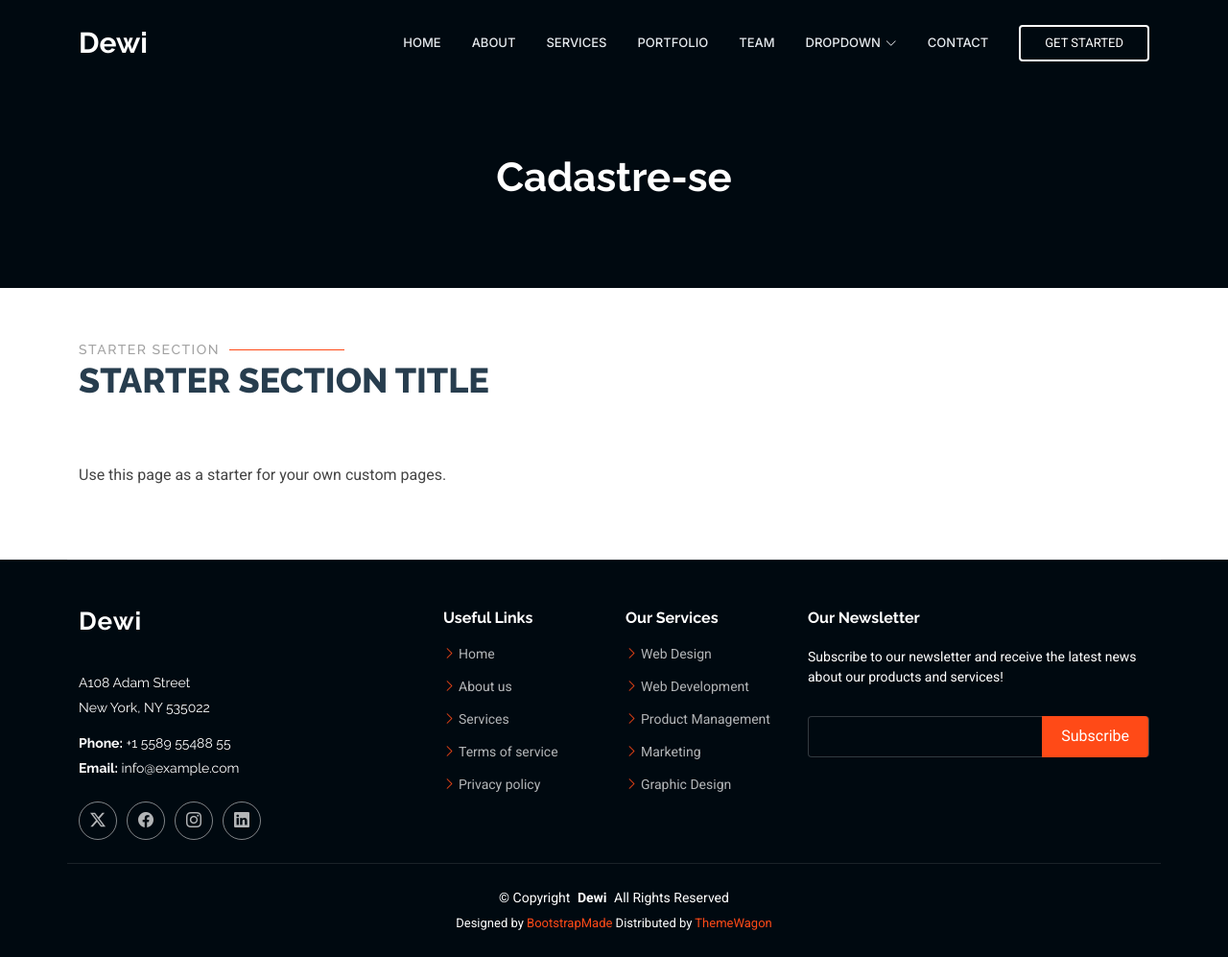
After one commit to Andresxxyz/auraBank, a PHP site: page /cadastro.html in a window 1280 px wide. The commit adds this page. Shown: the whole page at 96% size. Run offline with PHP 8.4, Linux system fonts and the light colour scheme.

Commit message:
faz meu fi

```diff
--- a/assets/css/main.css
+++ b/assets/css/main.css
@@ -963,6 +963,7 @@ section,
   border-radius: 4px;
   transition: 0.3s;
   text-transform: uppercase;
+  font-weight: BOLD;
 }
 
 .hero .btn-get-started:hover {
--- /dev/null
+++ b/cadastro.html
@@ -0,0 +1,206 @@
+<!DOCTYPE html>
+<html lang="en">
+
+<head>
+  <meta charset="utf-8">
+  <meta content="width=device-width, initial-scale=1.0" name="viewport">
+  <title>Cadastre-se</title>
+  <meta name="description" content="">
+  <meta name="keywords" content="">
+
+  <!-- Favicons -->
+  <link href="assets/img/favicon.png" rel="icon">
+  <link href="assets/img/apple-touch-icon.png" rel="apple-touch-icon">
+
+  <!-- Fonts -->
+  <link href="https://fonts.googleapis.com" rel="preconnect">
+  <link href="https://fonts.gstatic.com" rel="preconnect" crossorigin>
+  <link href="https://fonts.googleapis.com/css2?family=Roboto:ital,wght@0,100;0,300;0,400;0,500;0,700;0,900;1,100;1,300;1,400;1,500;1,700;1,900&family=Raleway:ital,wght@0,100;0,200;0,300;0,400;0,500;0,600;0,700;0,800;0,900;1,100;1,200;1,300;1,400;1,500;1,600;1,700;1,800;1,900&family=Inter:wght@100;200;300;400;500;600;700;800;900&display=swap" rel="stylesheet">
+
+  <!-- Vendor CSS Files -->
+  <link href="assets/vendor/bootstrap/css/bootstrap.min.css" rel="stylesheet">
+  <link href="assets/vendor/bootstrap-icons/bootstrap-icons.css" rel="stylesheet">
+  <link href="assets/vendor/aos/aos.css" rel="stylesheet">
+  <link href="assets/vendor/glightbox/css/glightbox.min.css" rel="stylesheet">
+  <link href="assets/vendor/swiper/swiper-bundle.min.css" rel="stylesheet">
+
+  <!-- Main CSS File -->
+  <link href="assets/css/main.css" rel="stylesheet">
+
+  <!-- =======================================================
+  * Template Name: Dewi
+  * Template URL: https://bootstrapmade.com/dewi-free-multi-purpose-html-template/
+  * Updated: Aug 07 2024 with Bootstrap v5.3.3
+  * Author: BootstrapMade.com
+  * License: https://bootstrapmade.com/license/
+  ======================================================== -->
+</head>
+
+<body class="starter-page-page">
+
+  <header id="header" class="header d-flex align-items-center fixed-top">
+    <div class="container-fluid container-xl position-relative d-flex align-items-center">
+
+      <a href="index.html" class="logo d-flex align-items-center me-auto">
+        <!-- Uncomment the line below if you also wish to use an image logo -->
+        <!-- <img src="assets/img/logo.png" alt=""> -->
+        <h1 class="sitename">Dewi</h1>
+      </a>
+
+      <nav id="navmenu" class="navmenu">
+        <ul>
+          <li><a href="#hero">Home</a></li>
+          <li><a href="#about">About</a></li>
+          <li><a href="#services">Services</a></li>
+          <li><a href="#portfolio">Portfolio</a></li>
+          <li><a href="#team">Team</a></li>
+          <li class="dropdown"><a href="#"><span>Dropdown</span> <i class="bi bi-chevron-down toggle-dropdown"></i></a>
+            <ul>
+              <li><a href="#">Dropdown 1</a></li>
+              <li class="dropdown"><a href="#"><span>Deep Dropdown</span> <i class="bi bi-chevron-down toggle-dropdown"></i></a>
+                <ul>
+                  <li><a href="#">Deep Dropdown 1</a></li>
+                  <li><a href="#">Deep Dropdown 2</a></li>
+                  <li><a href="#">Deep Dropdown 3</a></li>
+                  <li><a href="#">Deep Dropdown 4</a></li>
+                  <li><a href="#">Deep Dropdown 5</a></li>
+                </ul>
+              </li>
+              <li><a href="#">Dropdown 2</a></li>
+              <li><a href="#">Dropdown 3</a></li>
+              <li><a href="#">Dropdown 4</a></li>
+            </ul>
+          </li>
+          <li><a href="#contact">Contact</a></li>
+        </ul>
+        <i class="mobile-nav-toggle d-xl-none bi bi-list"></i>
+      </nav>
+
+      <a class="cta-btn" href="index.html#about">Get Started</a>
+
+    </div>
+  </header>
+
+  <main class="main">
+
+    <!-- Page Title -->
+    <div class="page-title dark-background" data-aos="fade">
+      <div class="container position-relative">
+        <h1>Cadastre-se</h1>
+      </div>
+    </div><!-- End Page Title -->
+
+    <!-- Cadastro Section -->
+    <section id="cadastro" class="cadastro section">
+
+      <!-- Section Title -->
+      <div class="container section-title" data-aos="fade-up">
+        <h2>Starter Section</h2>
+        <p>Starter Section Title<br></p>
+      </div><!-- End Section Title -->
+
+      <div class="container" data-aos="fade-up">
+        <p>Use this page as a starter for your own custom pages.</p>
+      </div>
+
+      <div class="form-cadastro-container">
+
+      </div>
+
+    </section><!-- /Starter Section Section -->
+
+  </main>
+
+  <footer id="footer" class="footer dark-background">
+
+    <div class="container footer-top">
+      <div class="row gy-4">
+        <div class="col-lg-4 col-md-6 footer-about">
+          <a href="index.html" class="logo d-flex align-items-center">
+            <span class="sitename">Dewi</span>
+          </a>
+          <div class="footer-contact pt-3">
+            <p>A108 Adam Street</p>
+            <p>New York, NY 535022</p>
+            <p class="mt-3"><strong>Phone:</strong> <span>+1 5589 55488 55</span></p>
+            <p><strong>Email:</strong> <span>info@example.com</span></p>
+          </div>
+          <div class="social-links d-flex mt-4">
+            <a href=""><i class="bi bi-twitter-x"></i></a>
+            <a href=""><i class="bi bi-facebook"></i></a>
+            <a href=""><i class="bi bi-instagram"></i></a>
+            <a href=""><i class="bi bi-linkedin"></i></a>
+          </div>
+        </div>
+
+        <div class="col-lg-2 col-md-3 footer-links">
+          <h4>Useful Links</h4>
+          <ul>
+            <li><i class="bi bi-chevron-right"></i> <a href="#">Home</a></li>
+            <li><i class="bi bi-chevron-right"></i> <a href="#">About us</a></li>
+            <li><i class="bi bi-chevron-right"></i> <a href="#">Services</a></li>
+            <li><i class="bi bi-chevron-right"></i> <a href="#">Terms of service</a></li>
+            <li><i class="bi bi-chevron-right"></i> <a href="#">Privacy policy</a></li>
+          </ul>
+        </div>
+
+        <div class="col-lg-2 col-md-3 footer-links">
+          <h4>Our Services</h4>
+          <ul>
+            <li><i class="bi bi-chevron-right"></i> <a href="#">Web Design</a></li>
+            <li><i class="bi bi-chevron-right"></i> <a href="#">Web Development</a></li>
+            <li><i class="bi bi-chevron-right"></i> <a href="#">Product Management</a></li>
+            <li><i class="bi bi-chevron-right"></i> <a href="#">Marketing</a></li>
+            <li><i class="bi bi-chevron-right"></i> <a href="#">Graphic Design</a></li>
+          </ul>
+        </div>
+
+        <div class="col-lg-4 col-md-12 footer-newsletter">
+          <h4>Our Newsletter</h4>
+          <p>Subscribe to our newsletter and receive the latest news about our products and services!</p>
+          <form action="forms/newsletter.php" method="post" class="php-email-form">
+            <div class="newsletter-form"><input type="email" name="email"><input type="submit" value="Subscribe"></div>
+            <div class="loading">Loading</div>
+            <div class="error-message"></div>
+            <div class="sent-message">Your subscription request has been sent. Thank you!</div>
+          </form>
+        </div>
+
+      </div>
+    </div>
+
+    <div class="container copyright text-center mt-4">
+      <p>© <span>Copyright</span> <strong class="px-1 sitename">Dewi</strong> <span>All Rights Reserved</span></p>
+      <div class="credits">
+        <!-- All the links in the footer should remain intact. -->
+        <!-- You can delete the links only if you've purchased the pro version. -->
+        <!-- Licensing information: https://bootstrapmade.com/license/ -->
+        <!-- Purchase the pro version with working PHP/AJAX contact form: [buy-url] -->
+        Designed by <a href="https://bootstrapmade.com/">BootstrapMade</a> Distributed by <a href=“https://themewagon.com>ThemeWagon
+      </div>
+    </div>
+
+  </footer>
+
+  <!-- Scroll Top -->
+  <a href="#" id="scroll-top" class="scroll-top d-flex align-items-center justify-content-center"><i class="bi bi-arrow-up-short"></i></a>
+
+  <!-- Preloader -->
+  <div id="preloader"></div>
+
+  <!-- Vendor JS Files -->
+  <script src="assets/vendor/bootstrap/js/bootstrap.bundle.min.js"></script>
+  <script src="assets/vendor/php-email-form/validate.js"></script>
+  <script src="assets/vendor/aos/aos.js"></script>
+  <script src="assets/vendor/glightbox/js/glightbox.min.js"></script>
+  <script src="assets/vendor/purecounter/purecounter_vanilla.js"></script>
+  <script src="assets/vendor/swiper/swiper-bundle.min.js"></script>
+  <script src="assets/vendor/imagesloaded/imagesloaded.pkgd.min.js"></script>
+  <script src="assets/vendor/isotope-layout/isotope.pkgd.min.js"></script>
+
+  <!-- Main JS File -->
+  <script src="assets/js/main.js"></script>
+
+</body>
+
+</html>
--- a/index.html
+++ b/index.html
@@ -90,10 +90,10 @@
         <img src="assets/img/aurabank_logo.png" alt="logo do aura bank">
         <br>
         <br>
-        <h2 data-aos="fade-up" data-aos-delay="100">FARME. SUA. AURA.</h2>
+        <h2 data-aos="fade-up" data-aos-delay="100">FARME SUA AURA</h2>
         <p data-aos="fade-up" data-aos-delay="200">We are team of talented designers making websites with Bootstrap</p>
         <div class="d-flex mt-4" style="gap: 2rem;" data-aos="fade-up" data-aos-delay="300">
-          <a href="#about" class="btn-get-started">Cadastre-se</a>
+          <a href="cadastro.html" class="btn-get-started">Cadastre-se</a>
           <a href="#about" class="btn-login">Entre</a>
         </div>
       </div>
```
